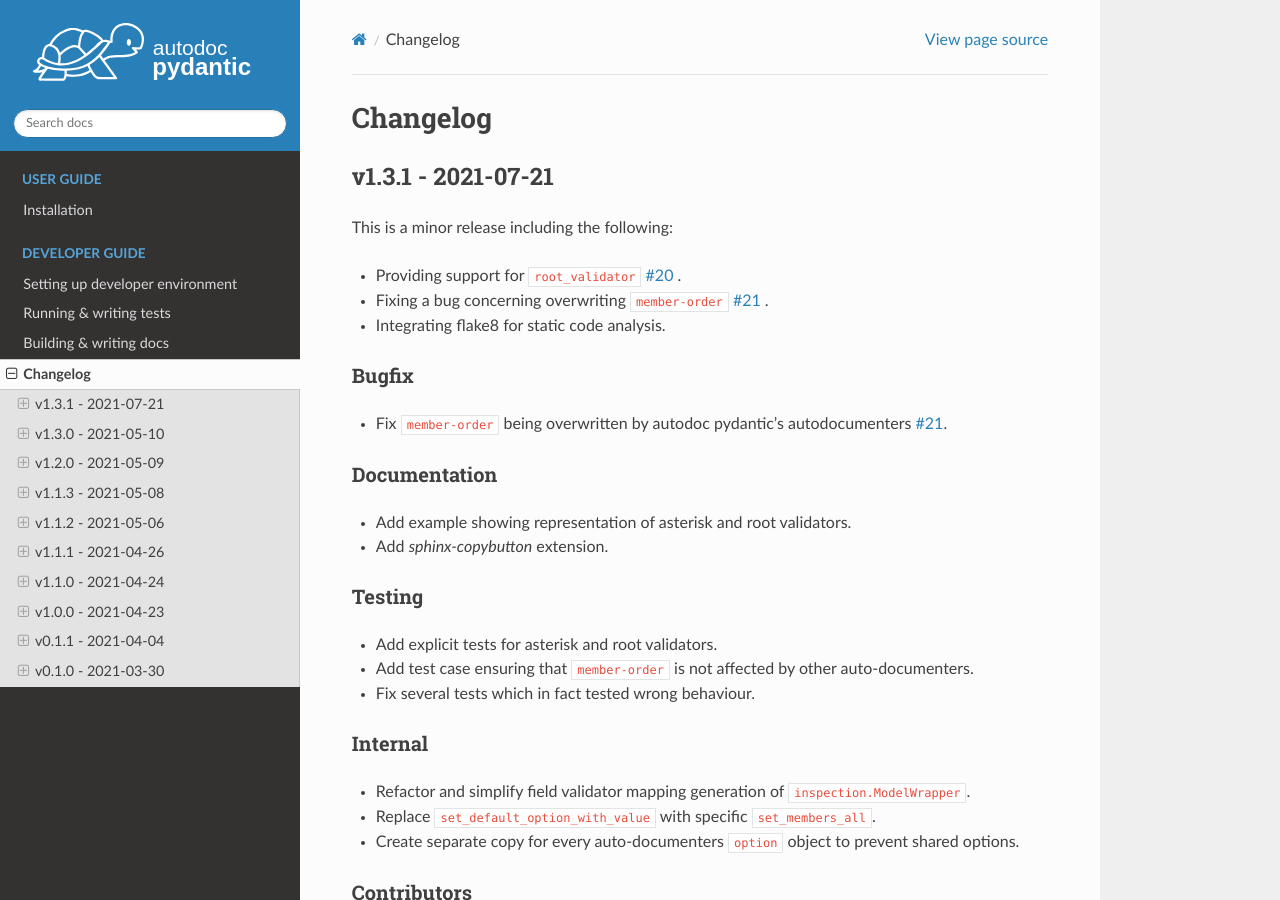
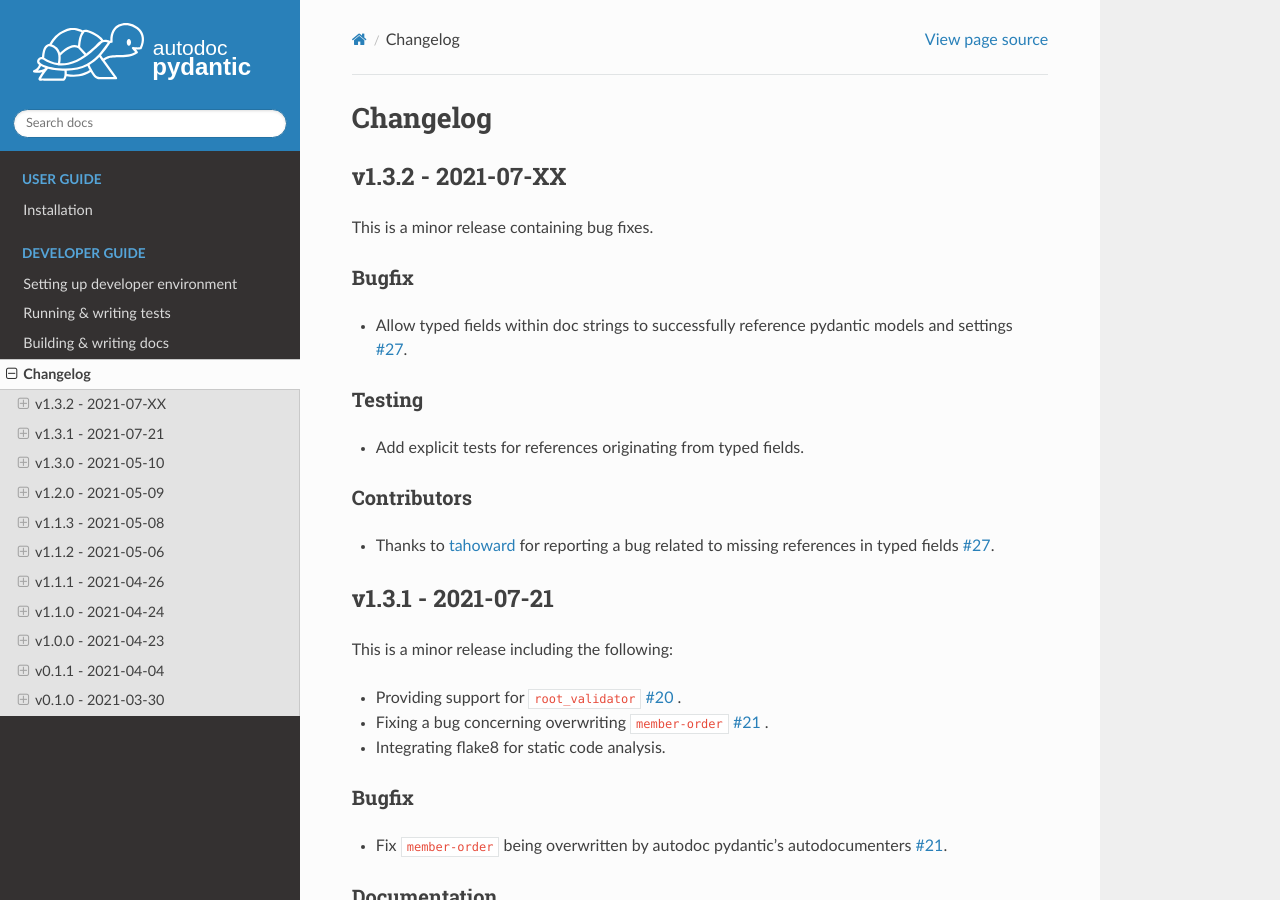
Before and after one commit to mansenfranzen/autodoc_pydantic, a Sphinx documentation site: the page built from docs/source/changelog.rst, in a window 1280 px wide and 900 px high. Built offline with Sphinx 7.4.7 and the Read the Docs theme 2.0.0, drawn with Linux system fonts in a browser that asks for light colours; pages that are not in the unit, such as notebooks, are missing from menus.

Commit message:
Bump version and update changelog.

```diff
--- a/changelog.rst
+++ b/changelog.rst
@@ -1,5 +1,27 @@
 Changelog
 =========
+
+v1.3.2 - 2021-07-XX
+-------------------
+
+This is a minor release containing bug fixes.
+
+Bugfix
+~~~~~~
+
+- Allow typed fields within doc strings to successfully reference pydantic models
+  and settings `#27 <https://github.com/mansenfranzen/autodoc_pydantic/issues/20>`__.
+
+Testing
+~~~~~~~
+
+- Add explicit tests for references originating from typed fields.
+
+Contributors
+~~~~~~~~~~~~
+
+- Thanks to `tahoward <https://github.com/tahoward>`__ for reporting a bug related to
+  missing references in typed fields `#27 <https://github.com/mansenfranzen/autodoc_pydantic/issues/20>`__.
 
 v1.3.1 - 2021-07-21
 -------------------
--- a/docs/source/conf.py
+++ b/docs/source/conf.py
@@ -31,7 +31,7 @@ copyright = '2021, Franz Wöllert'
 author = 'Franz Wöllert'
 
 # The full version, including alpha/beta/rc tags
-release = '1.3.1'
+release = '1.3.2'
 
 # -- General configuration ---------------------------------------------------
 
--- a/pyproject.toml
+++ b/pyproject.toml
@@ -1,6 +1,6 @@
 [tool.poetry]
 name = "autodoc_pydantic"
-version = "1.3.1"
+version = "1.3.2"
 description = "Seamlessly integrate pydantic models in your Sphinx documentation."
 authors = ["mansenfranzen <franz.woellert@gmail.com>"]
 packages = [{ include = "sphinxcontrib" }]
```
